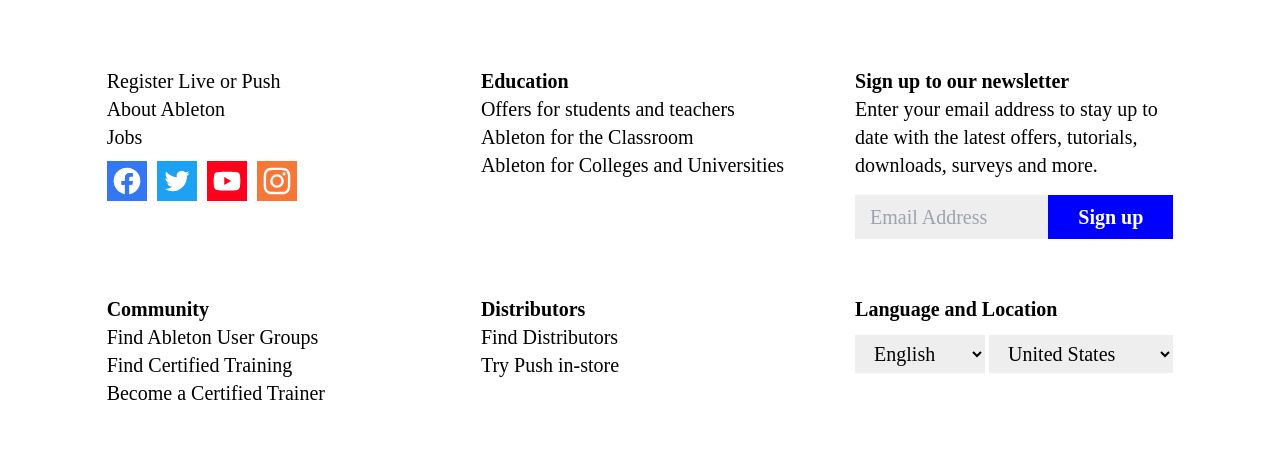
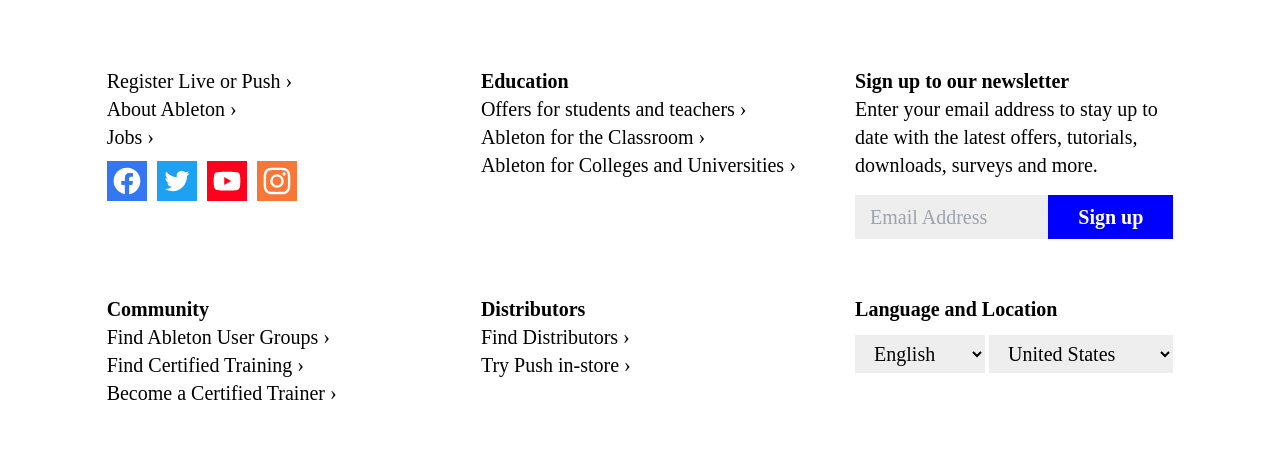
Before and after one commit to nrademacher/ableton-about-page, a React (Vite) app: page / in a window 1280 px wide. Shown: the part 8051-8505 px from the top of the page. Built offline with nearby package versions, Linux system fonts and the light colour scheme; a web font is replaced by a local one; what tailwindcss-question-mark would draw is missing.

Commit message:
chore: add readme

```diff
--- a/src/components/AboutJobs.jsx
+++ b/src/components/AboutJobs.jsx
@@ -31,7 +31,7 @@
           We’re really proud of the work we’ve done so far. But there’s so much
           more to come. If you’d like to be a part of it, please join us.
           <a href="#" className="mt-8 text-[blue]">
-            See latest jobs
+            See latest jobs &rsaquo;
           </a>
         </h2>
       </article>
--- a/src/components/App.jsx
+++ b/src/components/App.jsx
@@ -1,4 +1,4 @@
-import React from 'react';
+import React, { useState } from 'react';
 import Page from './Page';
 import NavbarPrimary from './NavbarPrimary';
 import NavbarSecondary from './NavbarSecondary';
@@ -11,9 +11,12 @@
 import AboutJobs from './AboutJobs';
 import Footer from './Footer';
 
-const App = () => (
+const App = () => {
+  const [showMenu, setShowMenu] = useState(false);
+
+  return (
     <Page>
-    <NavbarPrimary />
+      <NavbarPrimary menuIsOpen={showMenu} toggleMenu={() => setShowMenu((prev) => !prev)} />
       <NavbarSecondary />
       <AboutIntro />
       <CollageOne />
@@ -25,5 +28,6 @@
       <Footer />
     </Page>
   );
+};
 
 export default App;
--- a/src/components/Footer.jsx
+++ b/src/components/Footer.jsx
@@ -29,13 +29,13 @@
         <article className="md:text-xl md:row-start-1 md:col-start-1">
           <ul>
             <li>
-              <a href="#">Register Live or Push</a>
+              <a href="#">Register Live or Push &rsaquo;</a>
             </li>
             <li>
-              <a href="#">About Ableton</a>
+              <a href="#">About Ableton &rsaquo;</a>
             </li>
             <li>
-              <a href="#">Jobs</a>
+              <a href="#">Jobs &rsaquo;</a>
             </li>
           </ul>
           <ul className="flex">
@@ -142,13 +142,13 @@
           <h3 className="font-bold">Education</h3>
           <ul>
             <li>
-              <a href="#">Offers for students and teachers</a>
+              <a href="#">Offers for students and teachers &rsaquo;</a>
             </li>
             <li>
-              <a href="#">Ableton for the Classroom</a>
+              <a href="#">Ableton for the Classroom &rsaquo;</a>
             </li>
             <li>
-              <a href="#">Ableton for Colleges and Universities</a>
+              <a href="#">Ableton for Colleges and Universities &rsaquo;</a>
             </li>
           </ul>
         </article>
@@ -156,13 +156,13 @@
           <h3 className="font-bold">Community</h3>
           <ul>
             <li>
-              <a href="#">Find Ableton User Groups</a>
+              <a href="#">Find Ableton User Groups &rsaquo;</a>
             </li>
             <li>
-              <a href="#">Find Certified Training</a>
+              <a href="#">Find Certified Training &rsaquo;</a>
             </li>
             <li>
-              <a href="#">Become a Certified Trainer</a>
+              <a href="#">Become a Certified Trainer &rsaquo;</a>
             </li>
           </ul>
         </article>
@@ -170,10 +170,10 @@
           <h3 className="font-bold">Distributors</h3>
           <ul>
             <li>
-              <a href="#">Find Distributors</a>
+              <a href="#">Find Distributors &rsaquo;</a>
             </li>
             <li>
-              <a href="#">Try Push in-store</a>
+              <a href="#">Try Push in-store &rsaquo;</a>
             </li>
           </ul>
         </article>
--- a/src/components/NavbarPrimary.jsx
+++ b/src/components/NavbarPrimary.jsx
@@ -1,8 +1,8 @@
 import React from 'react';
 import Logo from './Logo';
 
-const NavbarPrimary = () => (
-  <nav className="lg:px-10 flex col-span-full justify-between content-center items-center py-5 px-5 w-full text-xl font-bold border-b-2 border-gray-100">
+const NavbarPrimary = ({menuIsOpen, toggleMenu}) => {
+  return <nav className="lg:px-10 flex col-span-full justify-between content-center items-center py-5 px-5 w-full text-xl font-bold border-b-2 border-gray-100">
     <ul className="lg:space-x-11 flex content-center items-center space-x-9 w-1/2">
       <li>
         <Logo className="w-16" />
@@ -13,7 +13,7 @@
       <li className="lg:inline-block hidden">Shop</li>
       <li className="lg:inline-block hidden">Packs</li>
       <li className="lg:inline-block hidden">Help</li>
-      <li className="lg:flex hidden items-center whitespace-nowrap">More +</li>
+      <li onClick={toggleMenu} className="lg:flex hidden items-center whitespace-nowrap">More &#x0002B;</li>
       <li className="lg:hidden flex content-center items-center whitespace-nowrap">
         Menu <span className="mt-1 ml-2 text-xs">&#9660;</span>
       </li>
@@ -25,6 +25,6 @@
       </li>
     </ul>
   </nav>
-);
+};
 
 export default NavbarPrimary;
```
Also changed, not shown: 1 other file (tests, documents, lock files or other folders). Lines whose indentation alone changed are shown as unchanged.
